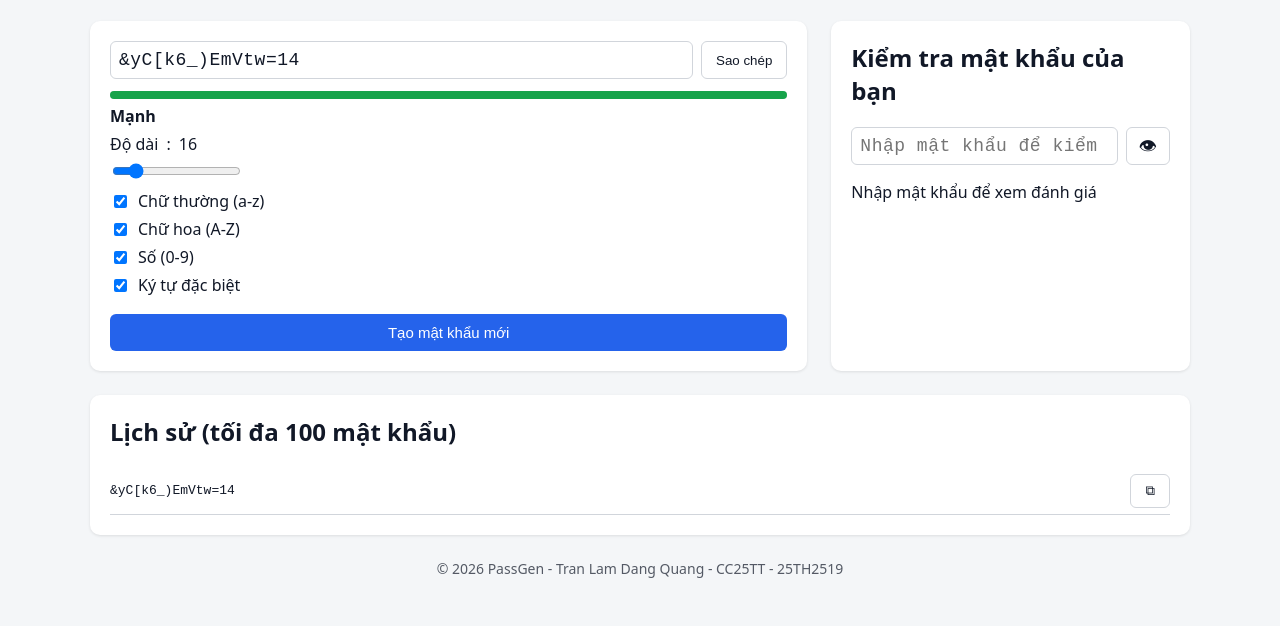
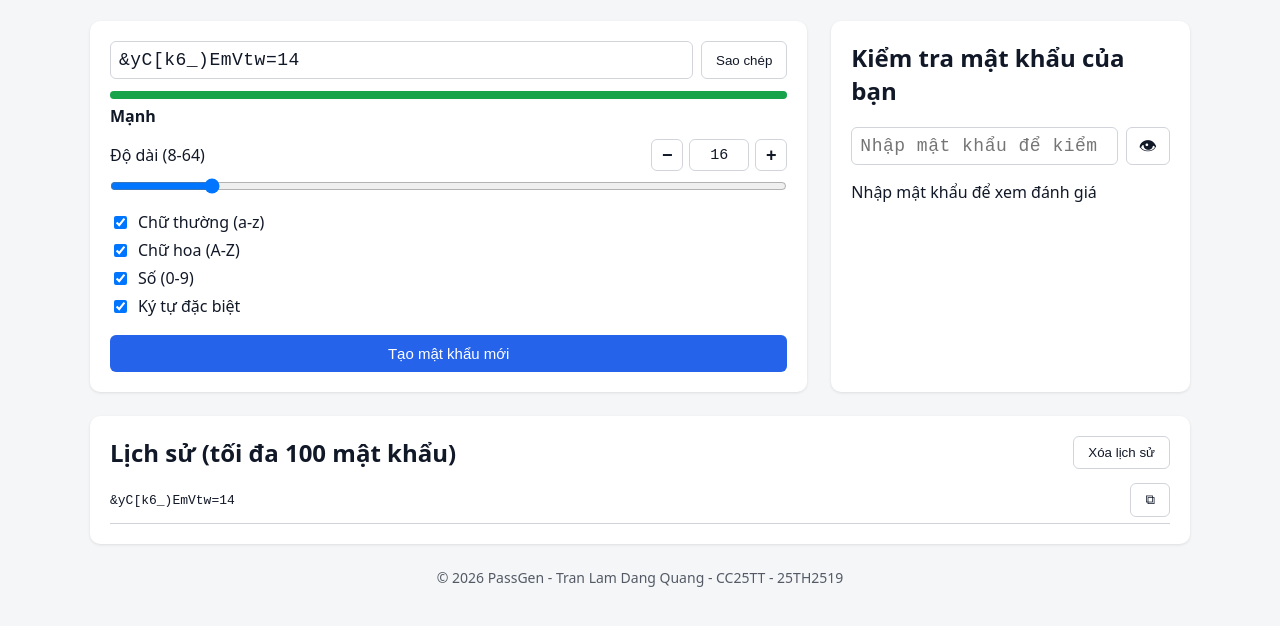
Before and after one commit to quangtldcc25tth-cell/passgen, a plain HTML site: page index.html in a window 1280 px wide. Shown: the part 96-722 px from the top of the page. Drawn offline with Linux system fonts and the light colour scheme.

Commit message:
thêm nút xóa lịch sử và điều chỉnh lại độ dài

```diff
--- a/index.html
+++ b/index.html
@@ -27,8 +27,17 @@
       <div class="meter"><div id="meterBar"></div></div>
       <p id="strengthText"></p>
 
-      <label><span data-i18n="lengthLabel">Độ dài</span>: <span id="lengthValue">16</span></label>
-      <input id="length" type="range" min="8" max="64" value="16">
+      <div class="length-control">
+        <div class="length-header">
+          <label for="lengthInput" data-i18n="lengthLabel">Độ dài</label>
+          <div class="length-stepper">
+            <button id="decLengthBtn" type="button" title="Giảm độ dài">−</button>
+            <input id="lengthInput" type="number" min="8" max="64" value="16">
+            <button id="incLengthBtn" type="button" title="Tăng độ dài">+</button>
+          </div>
+        </div>
+        <input id="length" type="range" min="8" max="64" value="16">
+      </div>
 
       <label><input id="lower" type="checkbox" checked> <span data-i18n="lower">Chữ thường (a-z)</span></label>
       <label><input id="upper" type="checkbox" checked> <span data-i18n="upper">Chữ hoa (A-Z)</span></label>
@@ -49,7 +58,10 @@
     </section>
 
     <section class="history">
-      <h2 data-i18n="historyTitle">Lịch sử (tối đa 100 mật khẩu)</h2>
+      <div class="history-head">
+        <h2 data-i18n="historyTitle">Lịch sử (tối đa 100 mật khẩu)</h2>
+        <button id="clearHistoryBtn" type="button" data-i18n="clearHistory">Xóa lịch sử</button>
+      </div>
       <ul id="historyList"></ul>
     </section>
   </main>
--- a/script.js
+++ b/script.js
@@ -72,7 +72,7 @@ function evaluate(pw) {
 const I18N = {
   vi: {
     subtitle: "Công cụ tạo và kiểm tra độ mạnh mật khẩu",
-    lengthLabel: "Độ dài",
+    lengthLabel: "Độ dài (8-64)",
     lower: "Chữ thường (a-z)",
     upper: "Chữ hoa (A-Z)",
     digits: "Số (0-9)",
@@ -97,10 +97,13 @@ const I18N = {
     tipGood: "Mật khẩu đã đủ tốt",
     showPw: "Hiện mật khẩu",
     hidePw: "Ẩn mật khẩu",
+    clearHistory: "Xóa lịch sử",
+    decLength: "Giảm độ dài",
+    incLength: "Tăng độ dài",
   },
   en: {
     subtitle: "A tool to generate and check password strength",
-    lengthLabel: "Length",
+    lengthLabel: "Length (8-64)",
     lower: "Lowercase (a-z)",
     upper: "Uppercase (A-Z)",
     digits: "Digits (0-9)",
@@ -125,6 +128,9 @@ const I18N = {
     tipGood: "This password is strong enough",
     showPw: "Show password",
     hidePw: "Hide password",
+    clearHistory: "Clear history",
+    decLength: "Decrease length",
+    incLength: "Increase length",
   }
 };
 
@@ -145,6 +151,13 @@ function applyLang(lang) {
   $("password").placeholder = t("passwordPlaceholder");
   $("langBtn").textContent = lang === "vi" ? "Tiếng Việt" : "English";
   $("toggleCheckBtn").title = $("checkInput").type === "password" ? t("showPw") : t("hidePw");
+  $("clearHistoryBtn").textContent = t("clearHistory");
+  $("clearHistoryBtn").addEventListener("click", () => {
+    pwHistory.length = 0;
+    renderHistory();
+  });
+  $("decLengthBtn").title = t("decLength");
+  $("incLengthBtn").title = t("incLength");
 
 
   // Render lại text độ mạnh sau khi đổi ngôn ngữ
@@ -240,9 +253,49 @@ function refresh() {
   }
 }
 
-$("length").addEventListener("input", () => {
-  $("lengthValue").textContent = $("length").value;
+function setLength(val, autoRefresh = true) {
+  const min = Number($("length").min);
+  const max = Number($("length").max);
+  let num = Math.floor(Number(val));
+  if (Number.isNaN(num)) num = min;
+  num = Math.max(min, Math.min(max, num));
+
+  $("length").value = num;
+  $("lengthInput").value = num;
+  if (autoRefresh) refresh();
+}
+
+// Kéo thanh trượt
+$("length").addEventListener("input", e => {
+  setLength(e.target.value);
 });
+
+// Nhập trực tiếp vào ô số
+$("lengthInput").addEventListener("input", e => {
+  const val = e.target.value;
+  if (val === "") return; // Cho phép người dùng xóa tạm để gõ số mới
+  const num = Number(val);
+  if (num >= 8 && num <= 64) {
+    $("length").value = num;
+    refresh();
+  }
+});
+
+// Tự chuẩn hóa về khoảng 8-64 khi rời khỏi ô nhập hoặc nhấn Enter
+$("lengthInput").addEventListener("change", e => {
+  setLength(e.target.value);
+});
+
+// Nút giảm / tăng độ dài
+$("decLengthBtn").addEventListener("click", () => {
+  setLength(Number($("length").value) - 1);
+});
+
+$("incLengthBtn").addEventListener("click", () => {
+  setLength(Number($("length").value) + 1);
+});
+
+
 $("generateBtn").addEventListener("click", refresh);
 $("copyBtn").addEventListener("click", () => {
   navigator.clipboard.writeText($("password").value);
--- a/style.css
+++ b/style.css
@@ -246,3 +246,72 @@ input[type="password"]::-ms-clear {
   font-size: 18px;
   line-height: 1;
 }
+
+.history-head {
+  display: flex;
+  justify-content: space-between;
+  align-items: center;
+  gap: 8px;
+  margin-bottom: 8px;
+}
+
+.history-head h2 {
+  margin: 0;
+}
+
+.length-control {
+  margin: 12px 0;
+}
+
+.length-header {
+  display: flex;
+  justify-content: space-between;
+  align-items: center;
+  margin-bottom: 6px;
+}
+
+.length-header label {
+  margin: 0;
+}
+
+.length-stepper {
+  display: flex;
+  align-items: center;
+  gap: 6px;
+}
+
+.length-stepper button {
+  width: 32px;
+  height: 32px;
+  padding: 0;
+  display: flex;
+  align-items: center;
+  justify-content: center;
+  font-size: 18px;
+  font-weight: 600;
+}
+
+#lengthInput {
+  width: 60px;
+  height: 32px;
+  text-align: center;
+  font-family: monospace;
+  font-size: 15px;
+  padding: 4px;
+  background: var(--input);
+  color: var(--text);
+  border: 1px solid var(--border);
+  border-radius: 6px;
+  -moz-appearance: textfield;
+}
+
+#lengthInput::-webkit-outer-spin-button,
+#lengthInput::-webkit-inner-spin-button {
+  -webkit-appearance: none;
+  margin: 0;
+}
+
+#length {
+  width: 100%;
+  margin: 0;
+}
```
